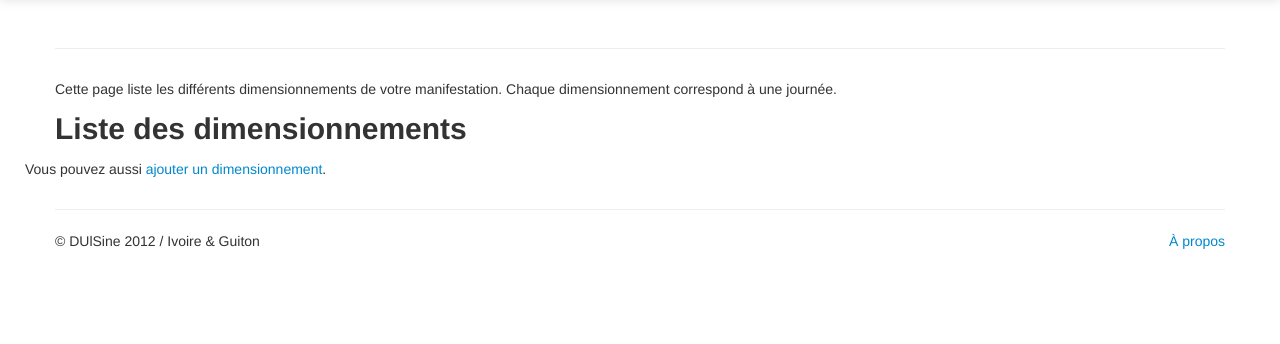
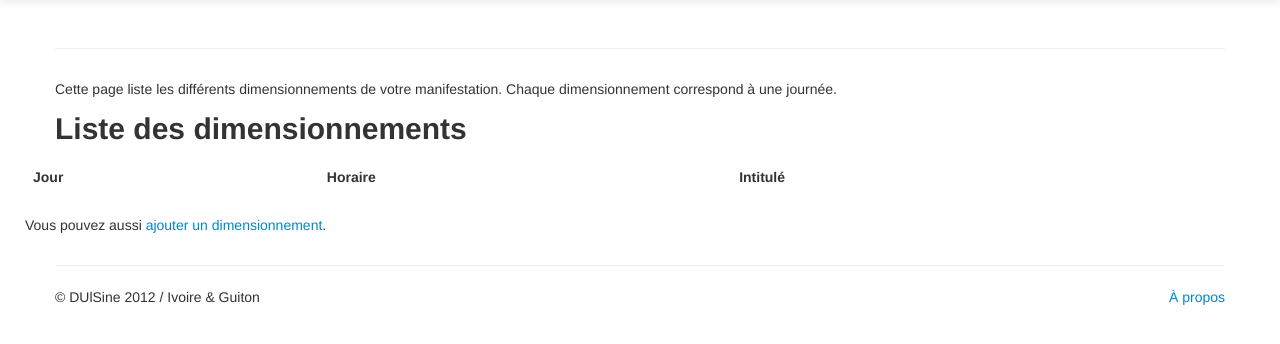
Before and after one commit to DUlSine/DUlSine, a Django app: template templates/dps/demande_details.html in a window 1280 px wide. Shown: the part 41-385 px from the top of the page. Run offline with Django 3.2, Linux system fonts and the light colour scheme; the template is opened without the code that fills it, so the values that code supplies are empty.

Commit message:
DPS request: use the right css for the table

```diff
--- a/templates/dps/demande_details.html
+++ b/templates/dps/demande_details.html
@@ -11,7 +11,15 @@
 
 <h2>Liste des dimensionnements</h2>
 <div class="row">
-<table>
+<table class="table table-striped">
+<thead>
+<tr>
+  <th>Jour</th>
+  <th>Horaire</th>
+  <th>Intitulé</th>
+  <th></th>
+</tr>
+</thead>
 {% for dim in dims %}
 <tr>
   <td>{{ dim.debut|date:"l d"}}</td>
```
